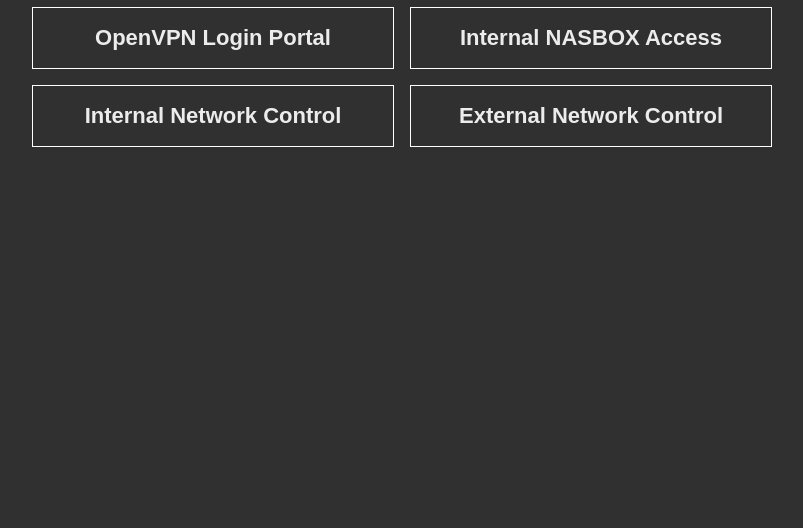
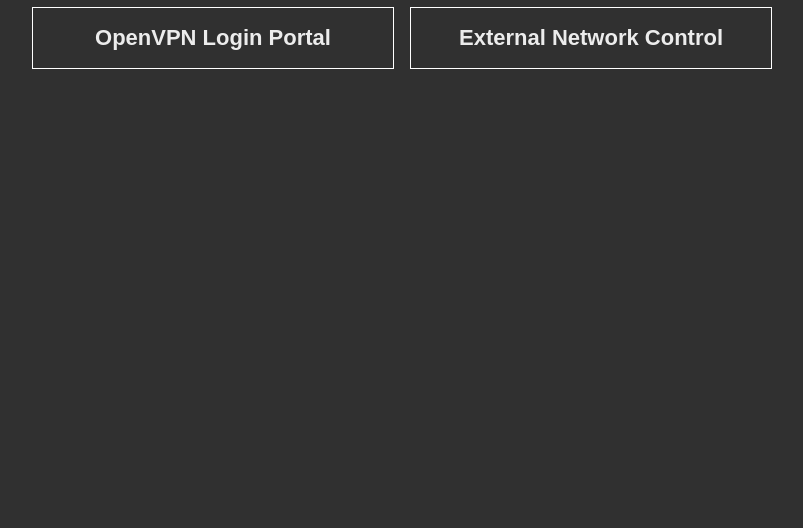
Before and after one commit to gavO852/securehomeportal, a plain HTML site: page index.html in a window 1280 px wide. Shown: the part 492-1020 px from the top of the page, without its empty margins (238-1041 px from the left). Drawn offline with nearby package versions, Linux system fonts and the light colour scheme.

Commit message:
Removing extra buttons & cleaning up formatting

```diff
--- a/index.html
+++ b/index.html
@@ -1,5 +1,5 @@
 <!DOCTYPE html><!--  This site was created in Webflow. https://www.webflow.com  -->
-<!--  Last Published: Sun Mar 19 2023 07:28:11 GMT+0000 (Coordinated Universal Time)  -->
+<!--  Last Published: Thu Mar 23 2023 01:22:13 GMT+0000 (Coordinated Universal Time)  -->
 <html data-wf-page="640e37b40f71cc002c969c66" data-wf-site="640e37b40f71cc9590969c65">
 <head>
   <meta charset="utf-8">
@@ -23,12 +23,6 @@
       <a id="w-node-cc92bc49-bfbd-09ac-84ff-17d1dc7249f1-2c969c66" href="https://vpn.egg-connect.com" class="ale-1 w-inline-block">
         <div class="text-block-6">OpenVPN Login Portal</div>
       </a>
-      <a id="w-node-_2f4556df-8107-d894-e9c7-13ceeea95c28-2c969c66" href="https://27.50.50.27:270" class="ale-2 w-inline-block">
-        <div class="text-block-6">Internal NASBOX Access</div>
-      </a>
-      <a id="w-node-_80f40e39-1c22-c355-a3ff-04b50c4707d1-2c969c66" href="https://27.52.50.1/login" class="ale-3 w-inline-block">
-        <div class="text-block-6">Internal Network Control</div>
-      </a>
       <a id="w-node-_4650d521-84c8-9674-adce-182c3d10463c-2c969c66" href="http://unifi.ui.com" class="ale-4 w-inline-block">
         <div class="text-block-6">External Network Control</div>
       </a>
```
